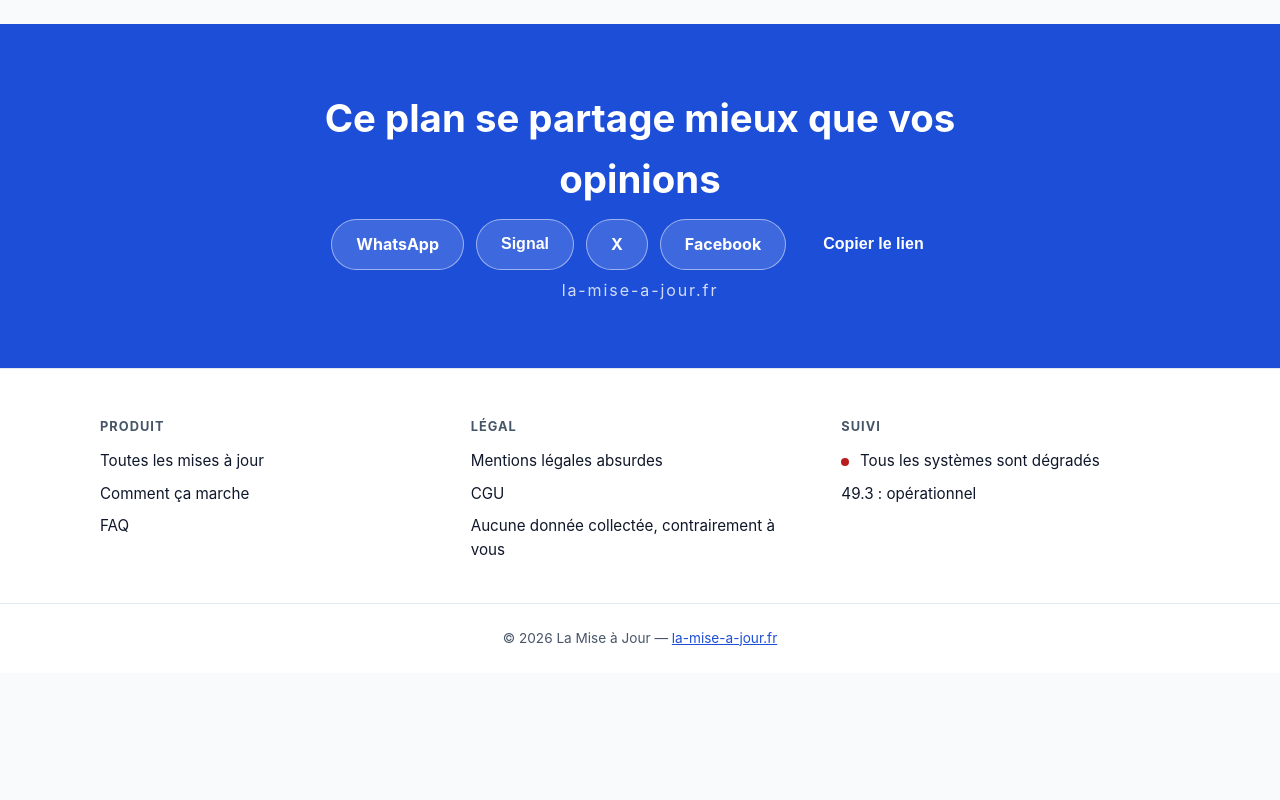
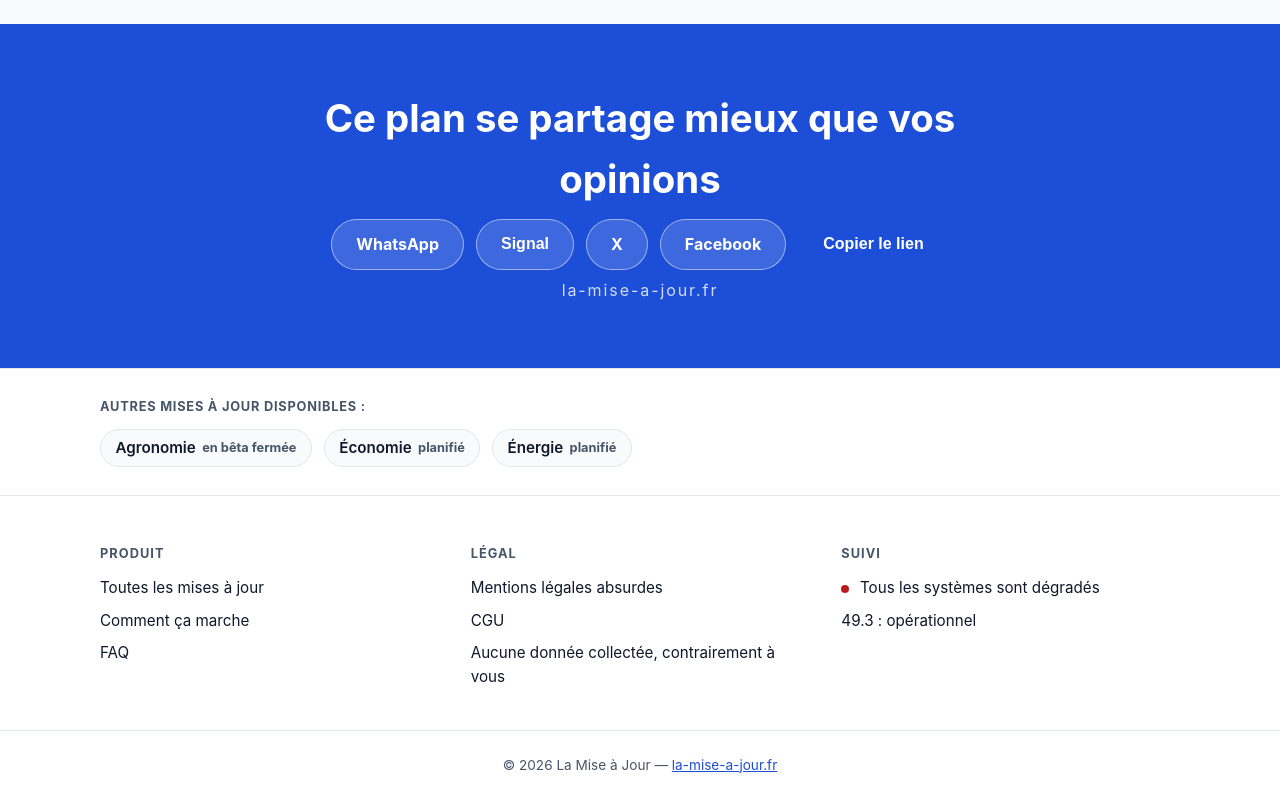
Before and after one commit to democratie-vivante/la-mise-a-jour, a website built with Vite: page democratie/index.html in a window 1280 px wide. Shown: the part 2965-3765 px from the top of the page. Before the commit the page ends 3638 px from the top, so only its background shows below. Built offline with nearby package versions, Linux system fonts and the light colour scheme.

Commit message:
feat: bandeau collection sur les sous-pages

```diff
--- a/democratie/index.html
+++ b/democratie/index.html
@@ -279,6 +279,16 @@
       </div>
     </section>
   </main>
+  <nav class="collection" aria-label="Autres mises à jour">
+    <div class="container">
+      <p class="collection-title">Autres mises à jour disponibles :</p>
+      <ul class="collection-list">
+        <li><span class="collection-item collection-item--soon">Agronomie <em>en bêta fermée</em></span></li>
+        <li><span class="collection-item collection-item--soon">Économie <em>planifié</em></span></li>
+        <li><span class="collection-item collection-item--soon">Énergie <em>planifié</em></span></li>
+      </ul>
+    </div>
+  </nav>
   <footer class="site-footer">
     <div class="container footer-grid">
       <div>
--- a/styles.css
+++ b/styles.css
@@ -663,6 +663,56 @@ section[id] {
   margin: auto 0 0;
 }
 
+.collection {
+  background: var(--color-surface);
+  border-top: 1px solid var(--color-border);
+  padding: 1.75rem 0;
+}
+
+.collection-title {
+  margin: 0 0 0.75rem;
+  font-size: 0.8rem;
+  font-weight: 700;
+  text-transform: uppercase;
+  letter-spacing: 0.06em;
+  color: var(--color-text-muted);
+}
+
+.collection-list {
+  display: flex;
+  flex-wrap: wrap;
+  gap: 0.75rem;
+  margin: 0;
+  padding: 0;
+  list-style: none;
+}
+
+.collection-item {
+  display: inline-flex;
+  align-items: center;
+  gap: 0.4rem;
+  font-weight: 600;
+  font-size: 0.95rem;
+  color: var(--color-text);
+  text-decoration: none;
+  background: var(--color-bg);
+  border: 1px solid var(--color-border);
+  border-radius: 999px;
+  padding: 0.35rem 0.9rem;
+}
+
+.collection-item em {
+  font-style: normal;
+  font-size: 0.8rem;
+  font-weight: 700;
+  color: var(--color-text-muted);
+}
+
+a.collection-item:hover {
+  border-color: var(--color-primary);
+  color: var(--color-primary);
+}
+
 @media (max-width: 1024px) {
   .features-grid {
     grid-template-columns: repeat(2, minmax(0, 1fr));
```
Also changed, not shown: tests/structure.spec.ts (+50 -0 lines).
